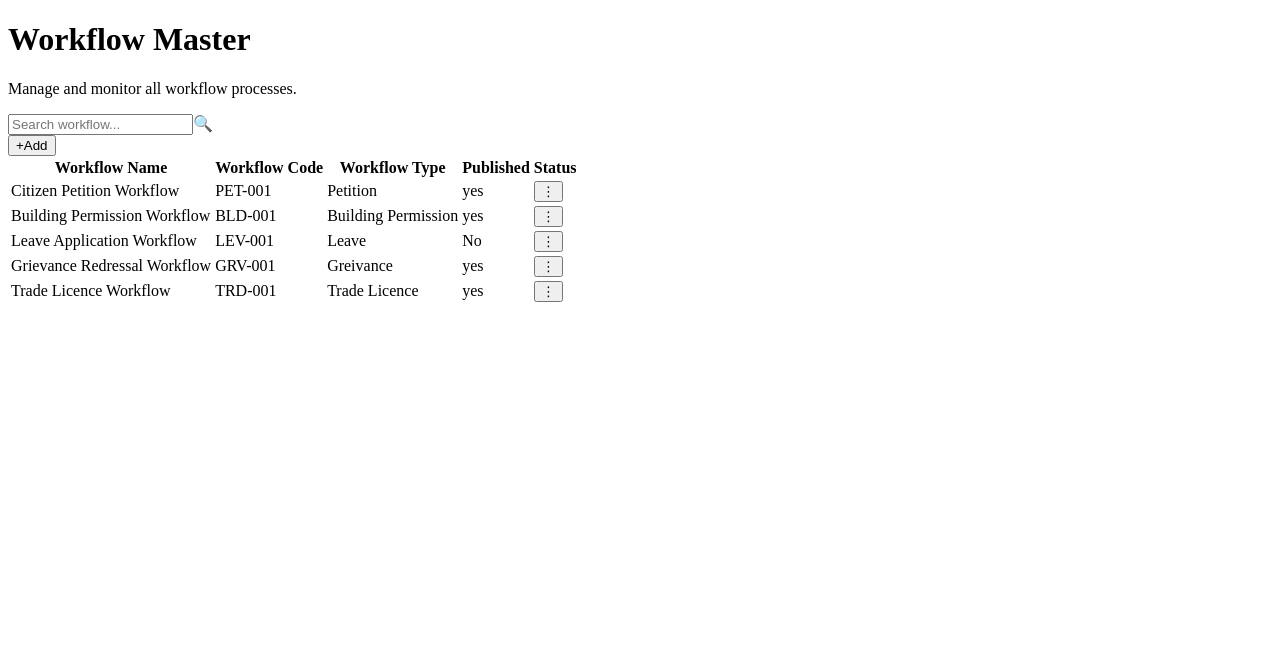
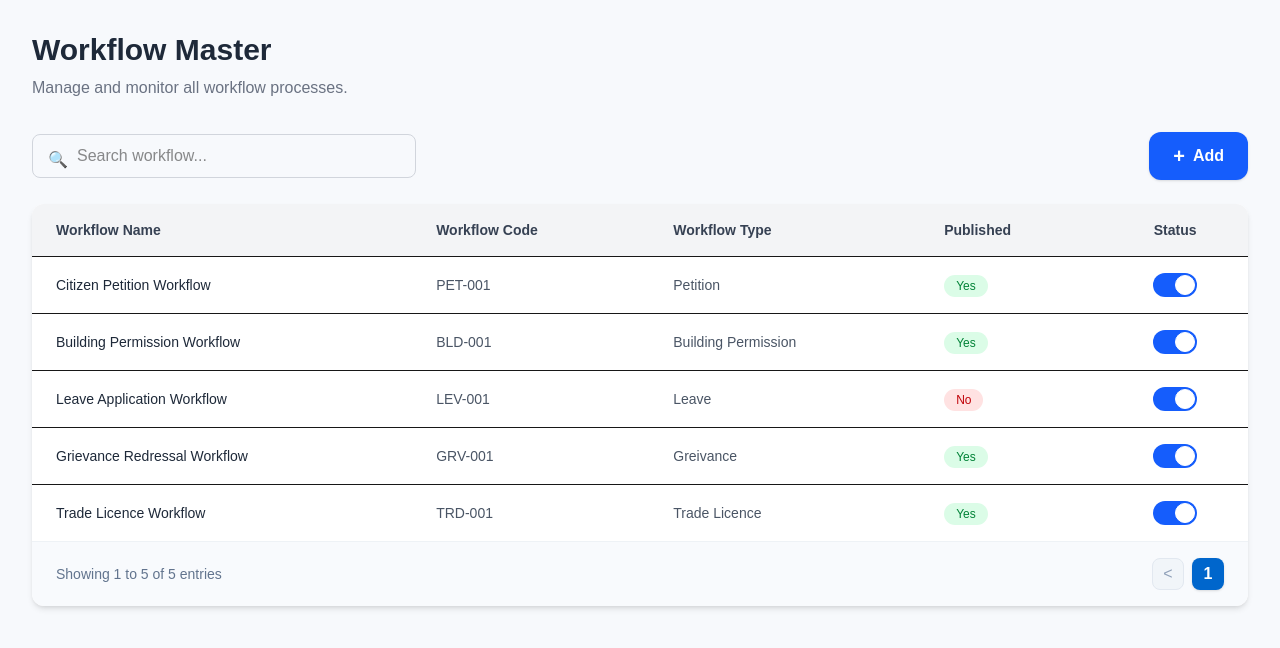
Before and after one commit to Abhishekkyadav/FlowCore_FN, a Next.js app: page /workflowMaster in a window 1280 px wide. Shown: the top 648 px of the page. Built offline with nearby package versions, Linux system fonts and the light colour scheme.

Commit message:
complete task workflow page

```diff
--- a/src/components/workflowMaster/workFlowMasterMain.js
+++ b/src/components/workflowMaster/workFlowMasterMain.js
@@ -1,22 +1,17 @@
-import WorkflowTable from"./workflowTable";
+import WorkflowTable from "./workflowTable";
 import WorkflowHeader from "./workflowHeader";
 import SearchBar from "./SearchBar";
-import {useState}from"react";
-// import "../app/global.css";
+import { useState } from "react";
 
-export default function WorkflowMasterMain()
-
-
-{
-    const[search, setSearch]=useState("");
-
-    const [workflows, setWorkflows] = useState([
+// 1. Properly declared initial data array outside the component block
+const initialWorkflows = [
   {
     id: 1,
     name: "Citizen Petition Workflow",
     workflowtype: "Petition",
     workflowcode: "PET-001",
     published: "yes",
+    status: true,
   },
   {
     id: 2,
@@ -24,172 +19,199 @@ export default function WorkflowMasterMain()
     workflowtype: "Building Permission",
     workflowcode: "BLD-001",
     published: "yes",
+    status: true,
   },
   {
     id: 3,
     name: "Leave Application Workflow",
     workflowtype: "Leave",
     workflowcode: "LEV-001",
-    published:"No",
+    published: "No",
+    status: true,
   },
   {
     id: 4,
     name: "Grievance Redressal Workflow",
     workflowtype: "Greivance",
     workflowcode: "GRV-001",
-    published:"yes",
+    published: "yes",
+    status: true,
   },
   {
     id: 5,
     name: "Trade Licence Workflow",
     workflowtype: "Trade Licence",
     workflowcode: "TRD-001",
-    published:"yes",
+    published: "yes",
+    status: true,
   },
-]);
+];
+
+export default function WorkflowMasterMain() {
+  const [search, setSearch] = useState("");
+  const [workflows, setWorkflows] = useState(initialWorkflows);
   const [showModal, setShowModal] = useState(false);
-    return(
+
+  // Clean, immutable toggle handler function
+  const handleToggle = (id) => {
+    setWorkflows((prevWorkflows) =>
+      prevWorkflows.map((item) =>
+        item.id === id ? { ...item, status: !item.status } : item
+      )
+    );
+  };
+
+  return (
     <div className="min-h-screen bg-[#F7F9FC] p-8">
-            <WorkflowHeader/>
+      <WorkflowHeader />
 
       <div className="flex justify-between items-center mt-8 mb-6">
-                <SearchBar
-                    search={search}
-                    setSearch={setSearch}
-                />
+        <SearchBar search={search} setSearch={setSearch} />
 
         <button
-               onClick={()=>setShowModal(true)}
+          onClick={() => setShowModal(true)}
           className="flex items-center gap-2 bg-blue-600 text-white px-6 py-2.5 rounded-xl font-semibold shadow hover:bg-blue-700 hover:scale-105 transition-all duration-300"
         >
-  <span className="text-x1">+</span>
+          <span className="text-xl">+</span>
           <span>Add</span>
         </button>
       </div>
+
+      {/* Passed handleToggle directly to match the prop name inside the table component */}
       <WorkflowTable
         search={search}
-            workflows={workflows}/>
+        workflows={workflows}
+        workflowtoggle={handleToggle}
+      />
+
+      {/* Modal View Block */}
       {showModal && (
         <div className="fixed inset-0 bg-black/40 flex items-center justify-center z-50">
-
           <div className="bg-white w-[850px] rounded-2xl shadow-2xl p-8">
 
             {/* Header */}
             <div className="flex justify-between items-center border-b pb-4">
-
               <h2 className="text-2xl font-bold text-gray-800">
-          Add New Workflow
+                Add Workflow
               </h2>
-
               <button
                 onClick={() => setShowModal(false)}
-          className="text-2xl text-gray-500 hover:text-red-500"
+                className="text-2xl text-gray-400 hover:text-red-500 transition-colors"
               >
                 ✕
               </button>
-
             </div>
 
-      {/* Form */}
-      <div className="grid grid-cols-2 gap-6 mt-6">
+            {/* Form Wrapper */}
+            <div className="flex flex-col gap-6 mt-6 max-h-[70vh] overflow-y-auto pr-2">
 
-        <div>
-          <label className="block text-sm font-medium mb-2">
-            Workflow Type*
+              {/* Header: Workflow Information Section Divider */}
+              <div className="flex items-center gap-2">
+                <svg className="w-5 h-5 text-blue-600" fill="none" stroke="currentColor" strokeWidth="2" viewBox="0 0 24 24">
+                  <path strokeLinecap="round" strokeLinejoin="round" d="M9 12h6m-6 4h6m2 5H7a2 2 0 01-2-2V5a2 2 0 012-2h5.586a1 1 0 01.707.293l5.414 5.414a1 1 0 01.293.707V19a2 2 0 01-2 2z" />
+                </svg>
+                <span className="text-sm font-semibold text-blue-600 whitespace-nowrap">Workflow Information</span>
+                <div className="h-[1px] bg-blue-100 w-full ml-1"></div>
+              </div>
+
+              {/* Inputs Grid Layout */}
+              <div className="grid grid-cols-2 gap-y-5 gap-x-6 text-slate-700">
+
+                {/* 1. Workflow Type (Left) */}
+                <div className="col-span-1">
+                  <label className="block text-xs font-semibold mb-1.5 text-slate-700">
+                    Workflow Type <span className="text-red-500">*</span>
                   </label>
+                  <select className="w-full border border-slate-200 rounded-lg p-2.5 text-sm bg-white focus:outline-none focus:ring-2 focus:ring-blue-100 focus:border-blue-500">
+                    <option value="" disabled selected hidden>Select workflow type</option>
+                    <option>Petition</option>
+                    <option>Building Permission</option>
+                    <option>Leave</option>
+                    <option>Grievance</option>
+                    <option>Trade Licence</option>
+                  </select>
+                </div>
 
+                {/* 2. Workflow Code (Right) */}
+                <div className="col-span-1">
+                  <label className="block text-xs font-semibold mb-1.5 text-slate-700">
+                    Workflow Code <span className="text-red-500">*</span>
+                  </label>
                   <input
                     type="text"
-            className="w-full border rounded-lg p-3"
-            placeholder="Select workflow type"
+                    className="w-full border border-slate-200 rounded-lg p-2.5 text-sm focus:outline-none focus:ring-2 focus:ring-blue-100 focus:border-blue-500 placeholder:text-slate-400"
+                    placeholder="Enter workflow code"
+                  />
+                  <p className="text-[11px] text-slate-400 mt-1">Unique code for this workflow</p>
+                </div>
+
+                {/* 3. Workflow Name (Full Width) */}
+                <div className="col-span-2">
+                  <label className="block text-xs font-semibold mb-1.5 text-slate-700">
+                    Workflow Name <span className="text-red-500">*</span>
+                  </label>
+                  <input
+                    type="text"
+                    className="w-full border border-slate-200 rounded-lg p-2.5 text-sm focus:outline-none focus:ring-2 focus:ring-blue-100 focus:border-blue-500 placeholder:text-slate-400"
+                    placeholder="Enter workflow name"
+                  />
+                  <p className="text-[11px] text-slate-400 mt-1">Enter a descriptive name for this workflow</p>
+                </div>
+
+                {/* 4. Version (Left) */}
+                <div className="col-span-1">
+                  <label className="block text-xs font-semibold mb-1.5 text-slate-700">
+                    Version <span className="text-red-500">*</span>
+                  </label>
+                  <input
+                    type="text"
+                    defaultValue="1"
+                    className="w-full border border-slate-200 rounded-lg p-2.5 text-sm bg-slate-50 focus:outline-none focus:ring-2 focus:ring-blue-100 focus:border-blue-500"
                   />
                 </div>
 
-        <div>
-          <label className="block text-sm font-medium mb-2">
-            Workflow Code*
+                {/* 5. Published Status (Right) */}
+                <div className="col-span-1">
+                  <label className="block text-xs font-semibold mb-1.5 text-slate-700">
+                    Published <span className="text-red-500">*</span>
                   </label>
-
-          <input
-            type="text"
-            className="w-full border rounded-lg p-3"
-            placeholder="Enter department"
-          />
+                  <select className="w-full border border-slate-200 rounded-lg p-2.5 text-sm bg-white focus:outline-none focus:ring-2 focus:ring-blue-100 focus:border-blue-500">
+                    <option>No</option>
+                    <option>Yes</option>
+                  </select>
+                  <p className="text-[11px] text-slate-400 mt-1">Make workflow active for use</p>
                 </div>
 
-
-        <div>
-          <label className="block text-sm font-medium mb-2">
-            Workflow Name*
+                {/* 6. Description (Full Width - Textarea) */}
+                <div className="col-span-2">
+                  <label className="block text-xs font-semibold mb-1.5 text-slate-700">
+                    Description
                   </label>
-
-          <input
-            type="text"
-            className="w-full border rounded-lg p-3"
-            placeholder="Enter workflow name"
-          />
-        </div>
-
-
-        <div>
-          <label className="block text-sm font-medium mb-2">
-            Published
-          </label>
-
-          <select className="w-full border rounded-lg p-3">
-            <option>yes</option>
-            <option>yes</option>
-            <option>No</option>
-          </select>
-        </div>
-
-        <div>
-          <label className="block text-sm font-medium mb-2">
-            Version*
-          </label>
-
-          <input
-            type=""
-            className="w-full border rounded-lg p-3"
-          />
-        </div>
-
-
-         <div>
-          <label className="block text-sm font-medium mb-2">
-            Discription*
-          </label>
-
-          <input
-            type="text"
-            className="w-full border rounded-lg p-3"
-            placeholder="Enter workflow description(optional)"
-
-          />
+                  <textarea
+                    rows="3"
+                    className="w-full border border-slate-200 rounded-lg p-2.5 text-sm focus:outline-none focus:ring-2 focus:ring-blue-100 focus:border-blue-500 placeholder:text-slate-400 resize-none"
+                    placeholder="Enter workflow description (optional)"
+                  ></textarea>
+                  <p className="text-[11px] text-slate-400 mt-1">Optional description about this workflow</p>
                 </div>
 
               </div>
+            </div>
 
-      {/* Buttons */}
-      <div className="flex justify-end gap-4 mt-8">
-
+            {/* Actions Footer */}
+            <div className="flex justify-end gap-4 mt-8 pt-4 border-t border-slate-100">
               <button
                 onClick={() => setShowModal(false)}
-          className="px-6 py-3 rounded-lg border border-gray-300 hover:bg-gray-100"
+                className="px-6 py-2.5 rounded-lg border border-gray-300 text-slate-700 font-medium hover:bg-gray-50 transition-colors"
               >
                 Cancel
               </button>
-
-        <button
-          className="px-6 py-3 rounded-lg bg-blue-600 text-white hover:bg-blue-700"
-        >
+              <button className="px-6 py-2.5 rounded-lg bg-blue-600 text-white font-medium hover:bg-blue-700 transition-colors">
                 Save Workflow
               </button>
-
             </div>
 
           </div>
-
         </div>
       )}
     </div>
--- a/src/components/workflowMaster/workflowTable.jsx
+++ b/src/components/workflowMaster/workflowTable.jsx
@@ -1,23 +1,23 @@
 export default function WorkflowTable({
     search,
-    workflows
+    workflows,
+    workflowtoggle
 }) {
 
+    const filteredworkflows = workflows.filter((workflow) =>
+         workflow.name.toLowerCase().includes(search.toLowerCase())
+    );
 
-
-    const filteredworkflows = workflows.filter((workflow) =>
-         workflow.name.toLowerCase().includes(search.toLowerCase()));
-
-    return(
+    return (
         <div className="bg-white rounded-xl shadow-md mt-6 overflow-hidden">
             <table className="w-full">
                 <thead className="bg-gray-100">
                     <tr>
-<th className="px-6 py-4 text-left">Workflow Name</th>
-<th className="px-6 py-4 text-left">Workflow Code</th>
-<th className="px-6 py-4 text-left">Workflow Type</th>
-<th className="px-6 py-4 text-left">Published</th>
-<th className="px-6 py-4 text-center">Status</th>
+                        <th className="px-6 py-4 text-left text-sm font-semibold text-gray-700">Workflow Name</th>
+                        <th className="px-6 py-4 text-left text-sm font-semibold text-gray-700">Workflow Code</th>
+                        <th className="px-6 py-4 text-left text-sm font-semibold text-gray-700">Workflow Type</th>
+                        <th className="px-6 py-4 text-left text-sm font-semibold text-gray-700">Published</th>
+                        <th className="px-6 py-4 text-center text-sm font-semibold text-gray-700">Status</th>
                     </tr>
                 </thead>
                 <tbody>
@@ -26,31 +26,64 @@ export default function WorkflowTable({
                             key={workflow.id}
                             className="border-t hover:bg-gray-50 transition"
                         >
-      <td className="px-6 py-4">{workflow.name}</td>
-      <td className="px-6 py-4">{workflow.workflowcode}</td>
-      <td className="px-6 py-4">{workflow.workflowtype}</td>
+                            <td className="px-6 py-4 text-sm text-gray-800">{workflow.name}</td>
+                            <td className="px-6 py-4 text-sm text-gray-600">{workflow.workflowcode}</td>
+                            <td className="px-6 py-4 text-sm text-gray-600">{workflow.workflowtype}</td>
                             <td className="px-6 py-4">
                                 <span
-          className={`px-3 py-1 rounded-full text-sm font-medium ${
+                                    className={`px-3 py-1 rounded-full text-xs font-medium capitalize ${
                                         workflow.published === "yes"
                                             ? "bg-green-100 text-green-700"
-              : workflow.published === "n0"
-              ? "bg-yellow-100 text-yellow-700"
+                                            : workflow.published === "no"
+                                            ? "bg-red-100 text-red-700"
                                             : "bg-red-100 text-red-700"
                                     }`}
                                 >
                                     {workflow.published}
                                 </span>
                             </td>
-      <td className="px-6 py-4 text-center">
-        <button className="text-xl text-gray-500 hover:text-blue-600">
-          ⋮
-        </button>
+                            {/* Toggle Switch Column */}
+                            <td className="px-6 py-4 flex justify-center">
+                                <label className="relative inline-flex items-center cursor-pointer">
+                                    <input
+                                        type="checkbox"
+                                        checked={workflow.status}
+                                        onChange={() => workflowtoggle(workflow.id)}
+                                        className="sr-only peer"
+                                    />
+                                    <div className="w-11 h-6 bg-slate-200 peer-focus:outline-none rounded-full peer peer-checked:after:translate-x-full peer-checked:after:border-white after:content-[''] after:absolute after:top-[2px] after:start-[2px] after:bg-white after:border-slate-300 after:border after:rounded-full after:h-5 after:w-5 after:transition-all peer-checked:bg-blue-600"></div>
+                                </label>
                             </td>
                         </tr>
                     ))}
                 </tbody>
             </table>
+
+            {/* Pagination Box */}
+            <div className="flex items-center justify-between px-6 py-4 bg-[#f8fafd] border-t border-[#eef2f6] rounded-b-xl">
+                {/* Left Side: Text */}
+                <span className="text-sm font-medium text-slate-500">
+                    Showing 1 to {filteredworkflows.length} of {filteredworkflows.length} entries
+                </span>
+
+                {/* Right Side: Navigation Buttons */}
+                <div className="flex items-center gap-2">
+                    {/* Prev Button (Disabled) */}
+                    <button
+                        disabled
+                        className="flex items-center justify-center w-8 h-8 text-slate-400 bg-[#f1f5f9] border border-slate-200 rounded-lg cursor-not-allowed"
+                    >
+                        &lt;
+                    </button>
+
+                    {/* Active Page 1 Button */}
+                    <button
+                        className="flex items-center justify-center w-8 h-8 font-semibold text-white bg-[#0066cc] rounded-lg shadow-sm"
+                    >
+                        1
+                    </button>
+                </div>
+            </div>
         </div>
     );
 }
--- /dev/null
+++ b/src/pages/_app.js
@@ -0,0 +1,5 @@
+import "../app/globals.css";
+
+export default function MyApp({ Component, pageProps }) {
+  return <Component {...pageProps} />;
+}
```
Also changed, not shown: 1 other file (tests, documents, lock files or other folders). Lines whose indentation alone changed are shown as unchanged.
